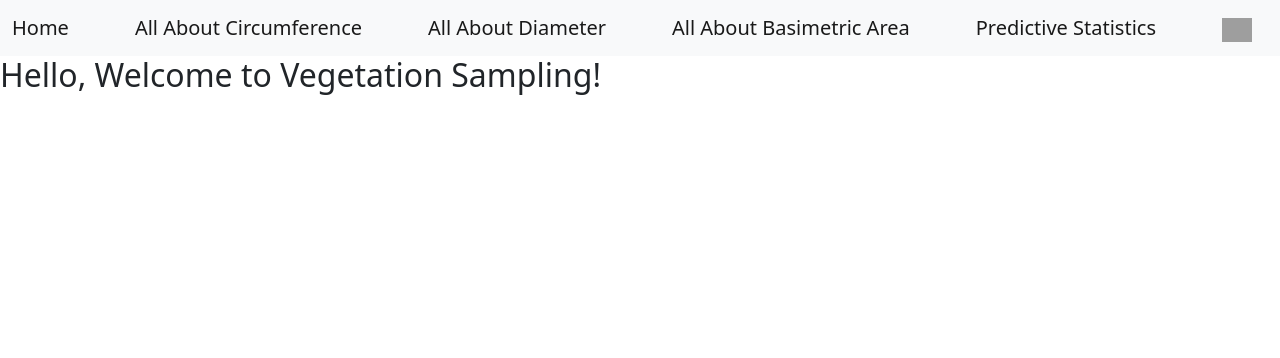
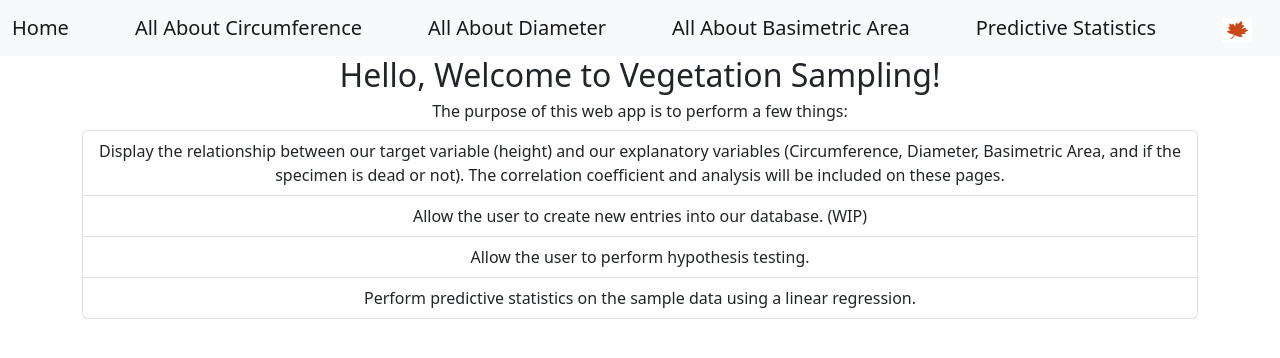
Before and after one commit to braphael99/VegetationSampling, a Flask app: page / in a window 1280 px wide. Shown: the top 358 px of the page. Run offline with Flask 3, Linux system fonts and the light colour scheme; grey boxes are pictures that could not be loaded.

Commit message:
Updated the webpage formats

```diff
--- a/python/templates/index.html
+++ b/python/templates/index.html
@@ -25,11 +25,22 @@
                 Predictive Statistics
             </a>
             <a class="navbar-brand" href="/">
-                <img src="..\resources\img\mfdoom.jfif" alt="Home Icon" width="30" height="24">
+                <img src=".\resources\img\tree-art.jpg" alt="Home Icon" width="30" height="24">
             </a>
         </div>
     </nav>
-    <h2>Hello, Welcome to Vegetation Sampling!</h2>
+    <div class = "container text-center">
+        <h2>Hello, Welcome to Vegetation Sampling!</h2>
+        <h6>The purpose of this web app is to perform a few things:</h6>
+        <ul class="list-group">
+            <li class="list-group-item">Display the relationship between our target variable (height) and our explanatory variables
+                (Circumference, Diameter, Basimetric Area, and if the specimen is dead or not). The correlation coefficient and analysis
+                 will be included on these pages.</li>
+            <li class="list-group-item">Allow the user to create new entries into our database. (WIP)</li>
+            <li class="list-group-item">Allow the user to perform hypothesis testing.</li>
+            <li class="list-group-item">Perform predictive statistics on the sample data using a linear regression.</li>
+        </ul>
+    </div>
     <script src="https://cdn.jsdelivr.net/npm/bootstrap@5.2.3/dist/js/bootstrap.bundle.min.js" integrity="sha384-kenU1KFdBIe4zVF0s0G1M5b4hcpxyD9F7jL+jjXkk+Q2h455rYXK/7HAuoJl+0I4" crossorigin="anonymous"></script>
 </body>
 </html>
--- a/python/templates/predictiveStats.html
+++ b/python/templates/predictiveStats.html
@@ -25,11 +25,13 @@
                 Predictive Statistics
             </a>
             <a class="navbar-brand" href="/">
-                <img src="..\resources\img\mfdoom.jfif" alt="Home Icon" width="30" height="24">
+                <img src=".\resources\img\tree-art.jpg" alt="Home Icon" width="30" height="24">
             </a>
         </div>
     </nav>
-    <h2>Hello, Welcome to Predictive Statistics!</h2>
+    <div class = "container text-center">
+        <h2>Hello, Welcome to Predictive Statistics!</h2>
+    </div>
     <script src="https://cdn.jsdelivr.net/npm/bootstrap@5.2.3/dist/js/bootstrap.bundle.min.js" integrity="sha384-kenU1KFdBIe4zVF0s0G1M5b4hcpxyD9F7jL+jjXkk+Q2h455rYXK/7HAuoJl+0I4" crossorigin="anonymous"></script>
 </body>
 </html>
```
Also changed, not shown: python/templates/basiPage.html (+21 -13 lines), python/templates/circumferencePage.html (+7 -5 lines), python/templates/diameterPage.html (+21 -13 lines), python/templates/resources/img/tree-art.jpg (added).
